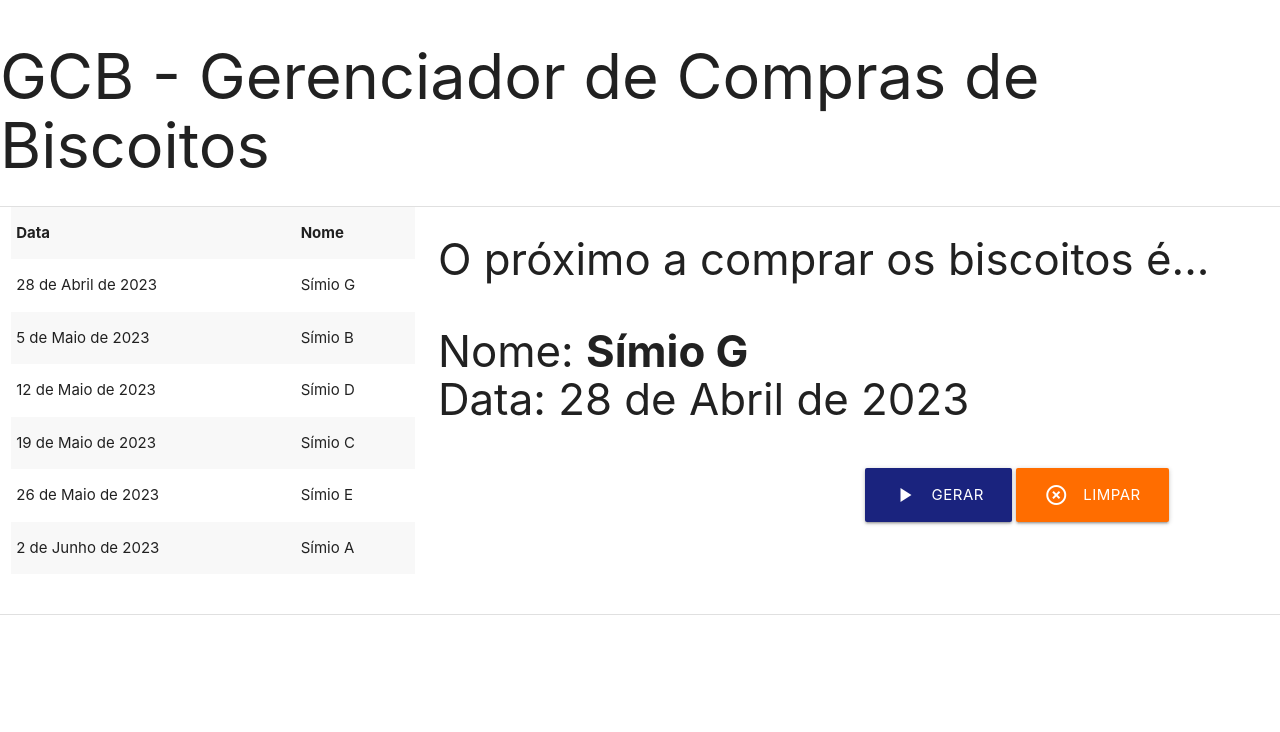
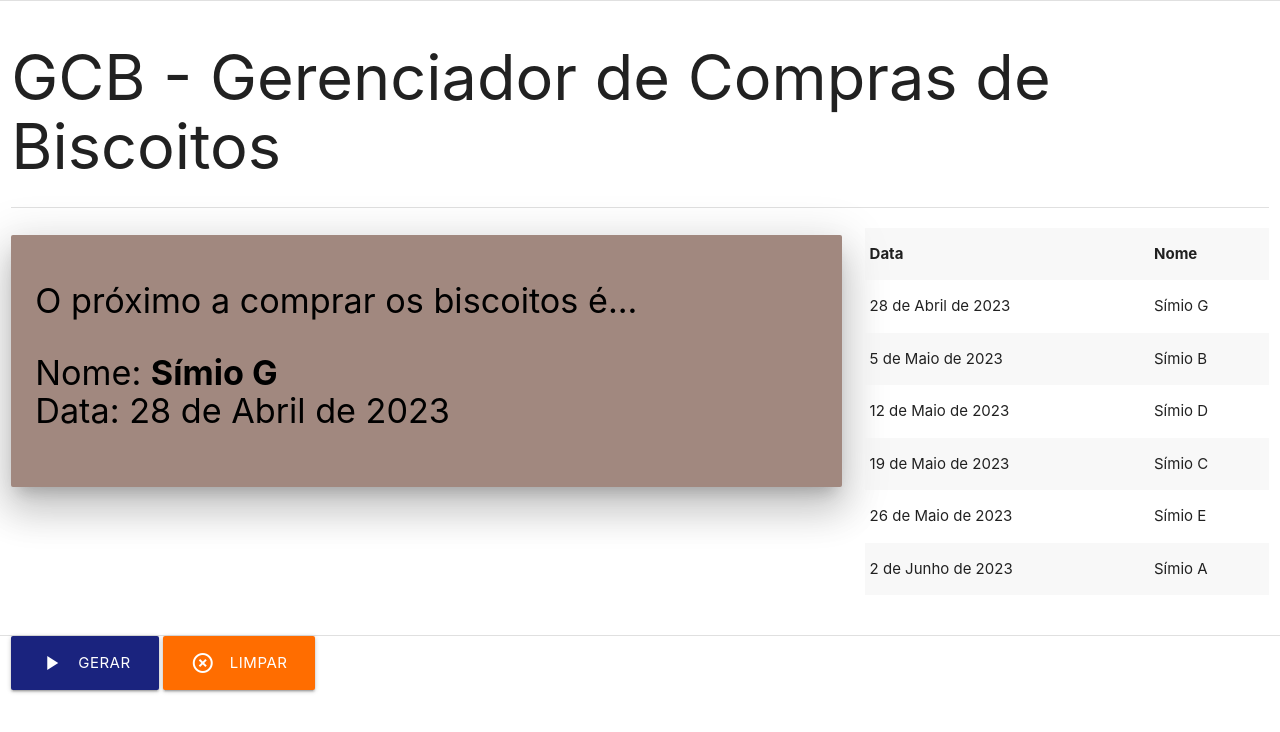
Before and after one commit to erredablio/GCB, a Django app: page / in a window 1280 px wide. Shown: the top 732 px of the page. Run offline with Django 4.2, Linux system fonts and the light colour scheme; data comes from the database, SQL or seed files in the repository; both versions use the stored data as it was after the commit.

Commit message:
Ajustes na estrutura

```diff
--- a/core/models.py
+++ b/core/models.py
@@ -4,6 +4,8 @@ from django.db import models
 
 class Pessoa(models.Model):
     nome = models.CharField(max_length=100)
+    status = models.BooleanField(default=True)
+    email = models.EmailField(null=True, blank=True, max_length=254)
     data = models.DateField(null=True, blank=True)
     escolhido = models.BooleanField(default=False)
 
--- a/core/templates/home.html
+++ b/core/templates/home.html
@@ -2,9 +2,39 @@
 {% block content %}
 <div class="divider"></div>
     <div class="row">
-        <div class="col s4">
+        <div class="col s12">
+            <h1>GCB - Gerenciador de Compras de Biscoitos</h1>
+            <div class="divider"></div>
+        </div>
+    </div>
+    {% for atual in atual %}
+    <div class="row">
+        <div class="col s12 m12 l12">
             <div class="row">
-                <div class="col s12">
+                <div class="col s12 m12 l12">
+                    <div class="card-panel deep-orange accent-3 z-depth-5">
+                        <span class="black-text text-darken-2"><h4><b>{{ atual.nome }}</b> tem que trazer os biscoitos <b>HOJE!</b></h4></span>
+                    </div>
+                </div>
+            </div>
+        </div>
+    </div>
+    {% endfor %}
+    <div class="row">
+        <div class="col s12 m8 l8">
+        {% for proximo in proximo %}
+        <div class="row">
+            <div class="col s12 m12 l12">
+                <div class="card-panel brown lighten-2 z-depth-5">
+                    <span class="black-text text-darken-2"><h4>O próximo a comprar os biscoitos é...<p>Nome: <b>{{ proximo.nome }}</b><br>Data: {{ proximo.data }}</p></h4></span>
+                </div>
+            </div>
+        {% endfor %}
+        </div>
+    </div>
+        <div class="col s12 m4 l4">
+            <div class="row">
+                <div class="col s12 m12 l12">
                     <table class="striped">
                         <tr>
                             <th>Data</th>
@@ -18,13 +48,12 @@
                 </div>
             </div>
         </div>
-        <div class="col s8">
-            <h3>{% for proximo in proximo %}O próximo a comprar os biscoitos é...<p>Nome: <b>{{ proximo.nome }}</b><br>Data: {{ proximo.data }}</p>{% endfor %}</h3>
-            <div class="col s6 offset-s6">
-                <a class="waves-effect waves-light btn-large indigo darken-4" href='{% url 'sortear' %}'><i class="material-icons left">play_arrow</i>Gerar</a>
-                <a class="waves-effect waves-light btn-large orange accent-4" href='{% url 'limpar' %}'><i class="material-icons left">highlight_remove</i>Limpar</a>
-            </div>
+    </div>
+    <div class="divider"></div>
+    <div class="row">
+        <div class="col s12">
+            <a class="waves-effect waves-light btn-large indigo darken-4" href='{% url 'sortear' %}'><i class="material-icons left">play_arrow</i>Gerar</a>
+            <a class="waves-effect waves-light btn-large orange accent-4" href='{% url 'limpar' %}'><i class="material-icons left">highlight_remove</i>Limpar</a>
         </div>
     </div>
-<div class="divider"></div>
 {% endblock %}
--- a/core/templates/index.html
+++ b/core/templates/index.html
@@ -6,15 +6,17 @@
     <link href="https://fonts.googleapis.com/icon?family=Material+Icons" rel="stylesheet">
     <!--Import materialize.css-->
     <link type="text/css" rel="stylesheet" href="{% static 'css/materialize.min.css' %}"  media="screen,projection"/>
+    <link type="text/css" rel="stylesheet" href="{% static 'css/styles.css' %}"  media="screen,projection"/>
     <!--Let browser know website is optimized for mobile-->
     <meta name="viewport" content="width=device-width, initial-scale=1.0"/>
     <title>Gerenciador de Compra de Biscoitos</title>
   </head>
 
   <body>
-    <h1>GCB - Gerenciador de Compras de Biscoitos</h1>
     {% block content %}{% endblock %}
     <!--JavaScript at end of body for optimized loading-->
+    <script type="text/javascript" src="{% static 'js/jquery-3.6.4.min.js' %}"></script>
     <script type="text/javascript" src="{% static 'js/materialize.min.js' %}"></script>
+    <script type="text/javascript" src="{% static 'js/script.js' %}"></script>
   </body>
 </html>
--- a/core/views.py
+++ b/core/views.py
@@ -2,31 +2,48 @@ from django.shortcuts import redirect, render
 from datetime import datetime, timedelta
 from .models import Pessoa
 import random
-import operator
 
 # Create your views here.
 
 def home(request):
-    pessoas = Pessoa.objects.filter(escolhido=True).order_by('data')
-    proximo = Pessoa.objects.filter(escolhido=True).order_by('data')[:1]
+    pessoas = Pessoa.objects.filter(status = True, escolhido = True).order_by('data')
+    atual = Pessoa.objects.filter(status = True, escolhido = True, data__exact=datetime.now()).order_by('data')[:1]
+    proximo = Pessoa.objects.filter(status = True, escolhido = True, data__gt=datetime.now()).order_by('data')[:1]
+    controle_gerador = Pessoa.objects.filter(status = True, escolhido = False).count()
 
-    context = {'pessoas': pessoas, 'proximo': proximo}
+    context = {'pessoas': pessoas, 'atual': atual, 'proximo': proximo, 'controle_gerador': controle_gerador}
     return render(request, 'home.html', context)
 
 def sortear(request):
     i = 0
     x = 7
-    qtd = Pessoa.objects.count()
-    for i in range(qtd):
-        ninguem = Pessoa.objects.filter(escolhido = False)
-        escolhido = random.choice(ninguem).pk
-        Pessoa.objects.filter(pk=escolhido).update(escolhido = True, data = datetime.now() + timedelta(days=x))
-        x += 7
-        i += 1
+    qtd = Pessoa.objects.filter(status = True).count()
+
+    if Pessoa.objects.filter(status = True, escolhido = True, data__lt=datetime.now()).order_by('-data')[:1]:
+        escolhido = Pessoa.objects.filter(status = True, escolhido = True, data__lt=datetime.now()).first().pk
+        maior_data = Pessoa.objects.filter(status = True, escolhido = True).order_by('-data').first().data
+
+        Pessoa.objects.filter(pk = escolhido).update(data = maior_data + timedelta(days=x))
+
+    if Pessoa.objects.filter(status = True, escolhido = True, data=datetime.now()).order_by('-data')[:1]:
+        escolhido = Pessoa.objects.filter(status = True, escolhido = True, data=datetime.now()).first().pk
+        maior_data = Pessoa.objects.filter(statusp = True, escolhido = True).order_by('-data').first().data
+
+        Pessoa.objects.filter(pk = escolhido).update(data = maior_data + timedelta(days=x))
+
+    if Pessoa.objects.filter(status = True, escolhido = False).count() > 0:
+        i = 0
+        x = 7
+        for i in range(qtd):
+            ninguem = Pessoa.objects.filter(status = True, escolhido = False)
+            escolhido = random.choice(ninguem).pk
+            Pessoa.objects.filter(pk=escolhido).update(status = True, escolhido = True, data = datetime.now() + timedelta(days=x))
+            x += 7
+            i += 1
     return redirect('../')
 
 
 def limpar(request):
-    Pessoa.objects.filter(escolhido=True).update(escolhido=False)
+    Pessoa.objects.filter(escolhido = True).update(escolhido = False, data = None)
 
     return redirect('../')
```
Also changed, not shown: GCB_Django/settings.py (+0 -7 lines), core/migrations/0001_initial.py (added), core/migrations/0002_delete_teste.py (added), core/migrations/0003_alter_pessoa_data_sorteio.py (added), core/migrations/0004_remove_pessoa_data_sorteio_pessoa_escolhido.py (added), core/migrations/0005_pessoa_data.py (added), core/migrations/0006_alter_pessoa_data.py (added), core/migrations/0007_pessoa_email.py (added), core/migrations/0008_pessoa_status.py (added), db.sqlite3 (added).
